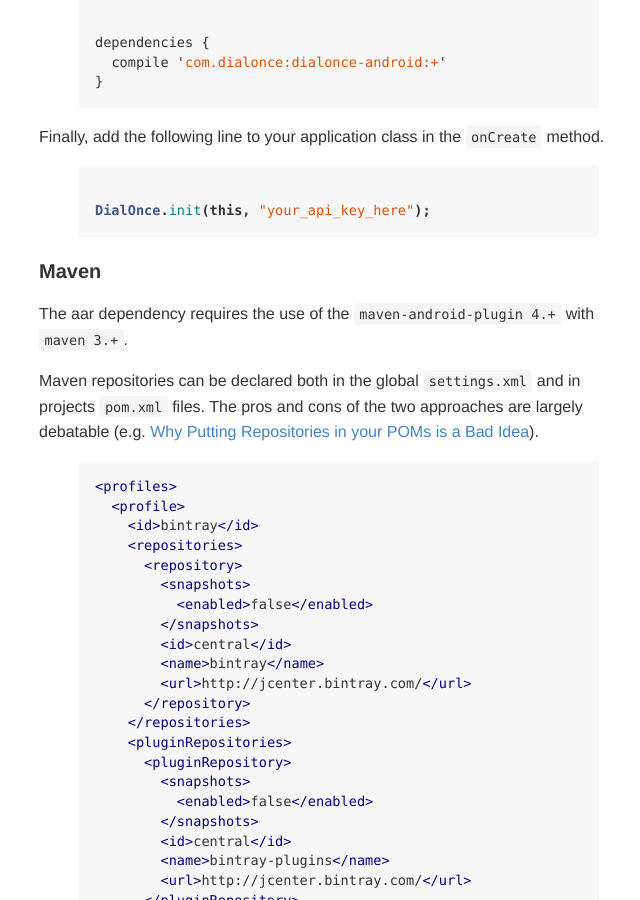
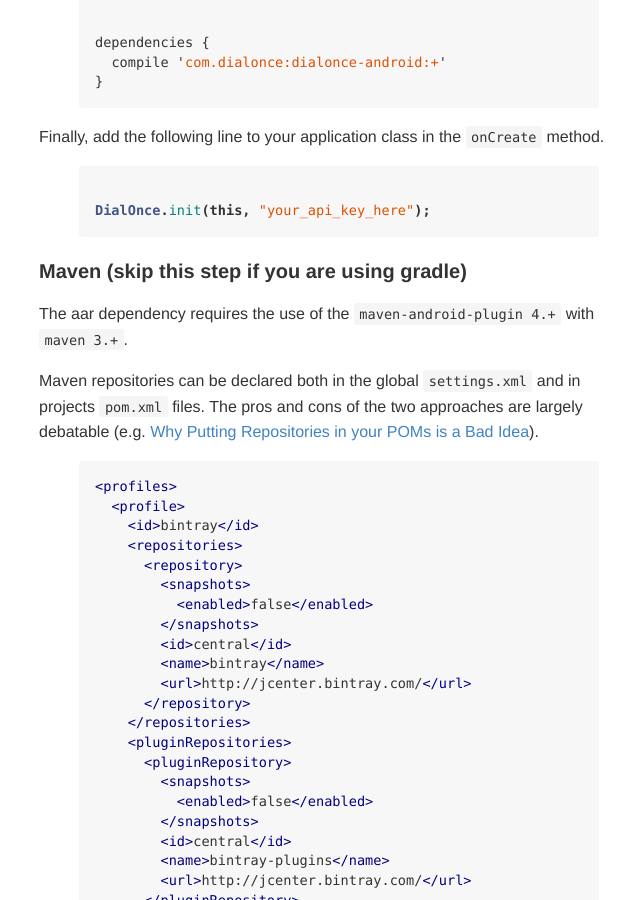
Before and after one commit to dialonce/dialonce.github.io, a Jekyll site: the page built from android/howto/index.md, in a window 1280 px wide and 900 px high, scrolled down 2025 px. Shown: the whole window, without its empty margins (301-941 px from the left). Built offline with Jekyll 4.4.1, drawn with Linux system fonts in a browser that asks for light colours.

Commit message:
Update index.md

```diff
--- a/android/howto/index.md
+++ b/android/howto/index.md
@@ -72,7 +72,7 @@ Finally, add the following line to your application class in the `onCreate` meth
 DialOnce.init(this, "your_api_key_here");
 {% endhighlight %}
 
-#### Maven
+#### Maven (skip this step if you are using gradle)
 
 The aar dependency requires the use of the `maven-android-plugin 4.+` with `maven 3.+`.
 
```
